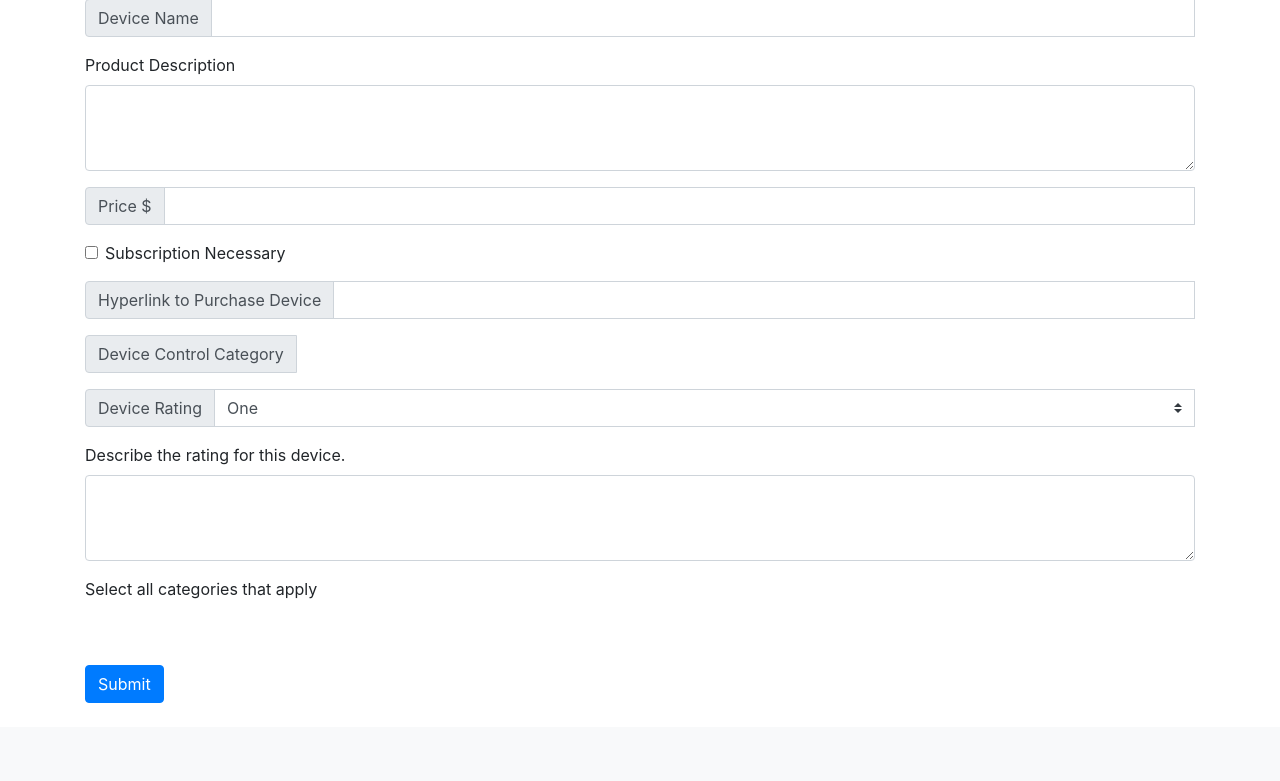
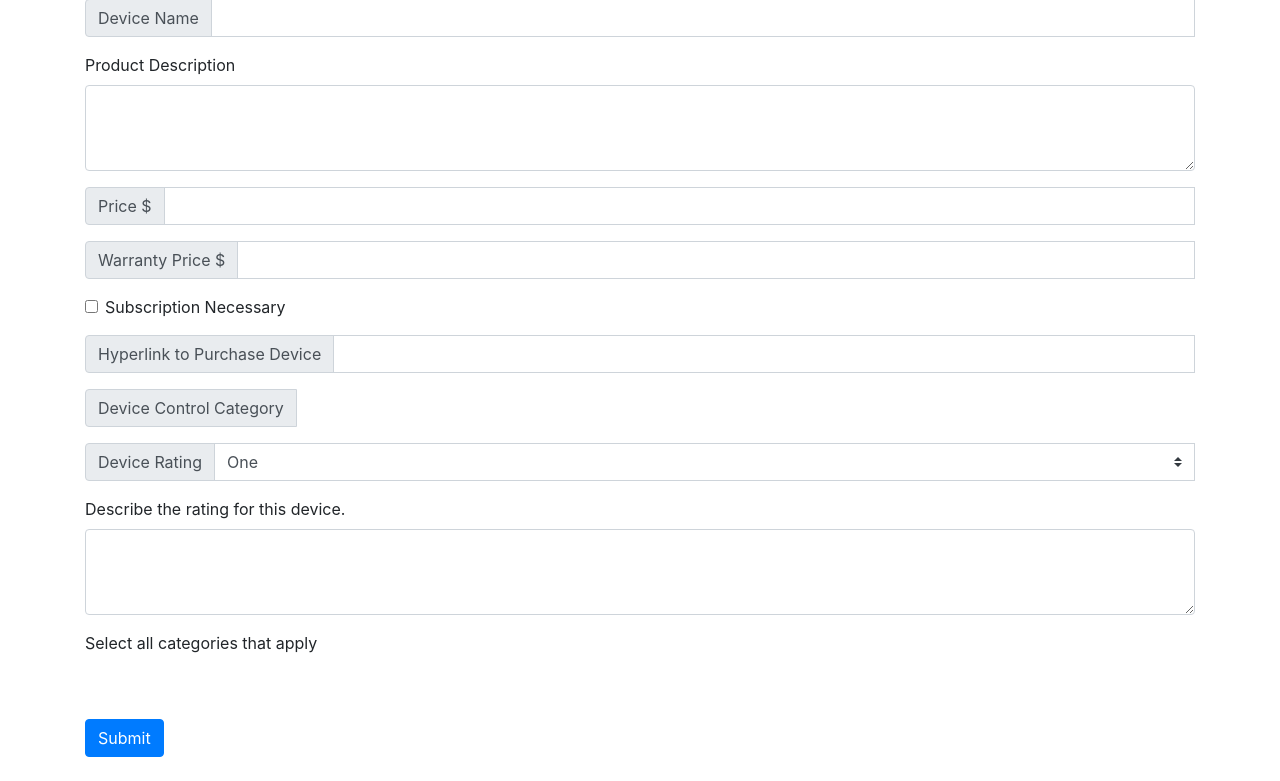
Before and after one commit to Dev-Laurin/smartHomeDevicesForDisabled, a Flask app: template smartify/templates/create_device.html in a window 1280 px wide. Shown: the part 127-908 px from the top of the page. Before the commit the page ends 830 px from the top, so only its background shows below. Run offline with Flask 2, Linux system fonts and the light colour scheme; the template is opened without the code that fills it, so the values that code supplies are empty; parts of the project's set-up code (start-up, migrations or seed data) failed here and were passed over; some libraries are stand-ins or nearby versions.

Commit message:
Creating warranty info.

```diff
--- a/smartify/forms.py
+++ b/smartify/forms.py
@@ -29,6 +29,9 @@ class CreateDeviceForm(FlaskForm):
 		message="Rating is invalid.")])
 	narrative = TextAreaField('narrative', validators=[Length(0, 500,
 		message="Rating description must be less than 500 characters.")])
+	warranty_price = DecimalField('warranty_price', places=2)
+	warranty_length = StringField('warranty_length', validators=[Length(0, 80,
+		message="Warranty length needs to be between 1 and 80 characters.")])
 	#recaptcha = RecaptchaField()
 
 class AddCategoryForm(FlaskForm):
--- a/smartify/models.py
+++ b/smartify/models.py
@@ -50,7 +50,6 @@ class Device(db.Model):
 	payment_occurence_id = db.Column(db.Integer,
 		db.ForeignKey('paymentoccurence.id'))
 	link = db.Column(db.String(500), nullable=False)
-
 	category_id = db.Column(db.Integer,
 		db.ForeignKey('devicecategory.id'),
 		nullable=False)
@@ -59,3 +58,5 @@ class Device(db.Model):
 		backref=db.backref('devices', lazy=True))
 	rating = db.Column(db.Numeric(10,2), nullable=False)
 	narrative = db.Column(db.String(500))
+	warranty_price = db.Column(db.Float)
+	warranty_length = db.Column(db.String(80))
--- a/smartify/templates/create_device.html
+++ b/smartify/templates/create_device.html
@@ -53,6 +53,19 @@
 		    <div class="invalid-feedback">
 		    	Please provide a price.
 		    </div>
+		</div>
+		<div class="input-group mb-3">
+		  <div class="input-group-prepend">
+		    <label class="input-group-text" for='warranty_price'>Warranty Price $</label>
+		  </div>
+		  {% if device.warranty_price %}
+		  	<input name="warranty_price" id='warranty_price' type="text" class="form-control" value="{{device.warranty_price}}">
+		  {% else %}
+		  	<input name="warranty_price" id='warranty_price' type="text" class="form-control">
+		  {% endif %}
+		  <div class="valid-feedback">
+		    	Looks good!
+		  </div>
 		</div>
 		<div class="input-group mb-3">
 			<div class="form-check">
```
